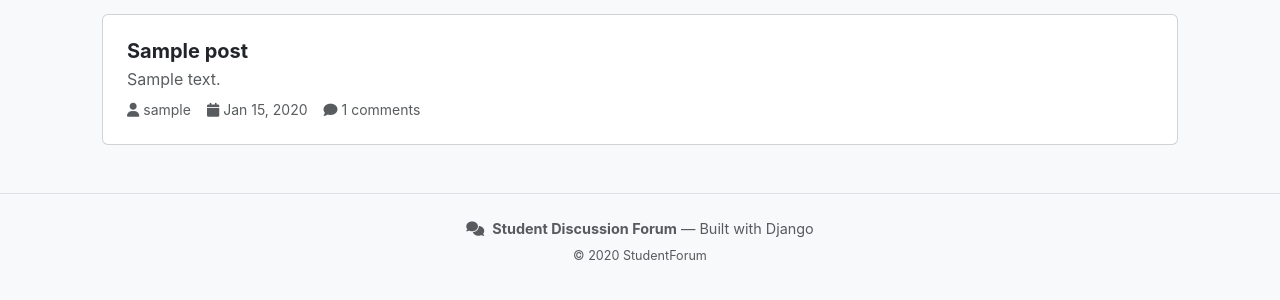
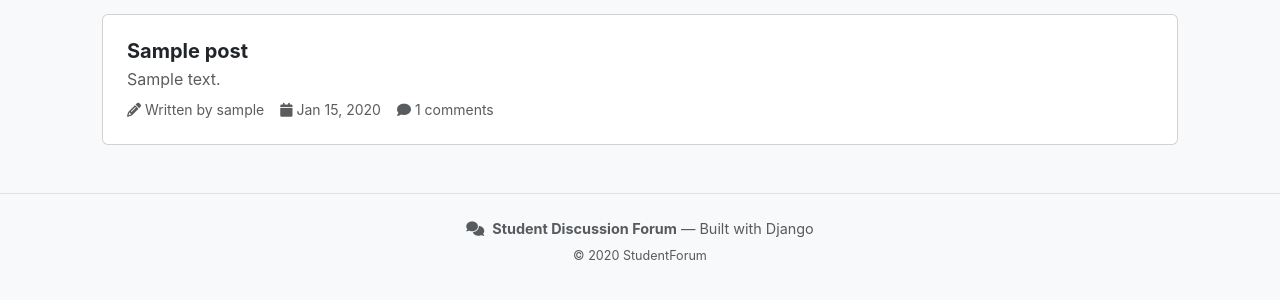
Before and after one commit to chiranjeebsatapathy123-sudo/student-forum, a Django app: template student/studentforum/templates/studentforum/category_posts.html in a window 1280 px wide. Shown: the part 181-481 px from the top of the page. Run offline with Django 5.2, Linux system fonts and the light colour scheme; the template is opened without the code that fills it: most values are stand-ins (such as "Sample title", 1, 10 or a date in 2020).

Commit message:
Add author attribution to category post listings

```diff
--- a/student/studentforum/templates/studentforum/category_posts.html
+++ b/student/studentforum/templates/studentforum/category_posts.html
@@ -23,8 +23,8 @@
                 <a href="{% url 'post_detail' post.pk %}" class="text-decoration-none text-dark">{{ post.title }}</a>
             </h5>
             <p class="text-muted mb-2">{{ post.description|truncatewords:20 }}</p>
-            <div class="small text-muted d-flex gap-3">
-                <span><i class="fas fa-user me-1"></i>{{ post.user.username }}</span>
+            <div class="small text-muted d-flex gap-3 flex-wrap align-items-center">
+                <span><i class="fas fa-pencil-alt me-1"></i>Written by {{ post.user.username }}</span>
                 <span><i class="fas fa-calendar me-1"></i>{{ post.created_date|date:"M d, Y" }}</span>
                 <span><i class="fas fa-comment me-1"></i>{{ post.comment_count }} comments</span>
             </div>
```
